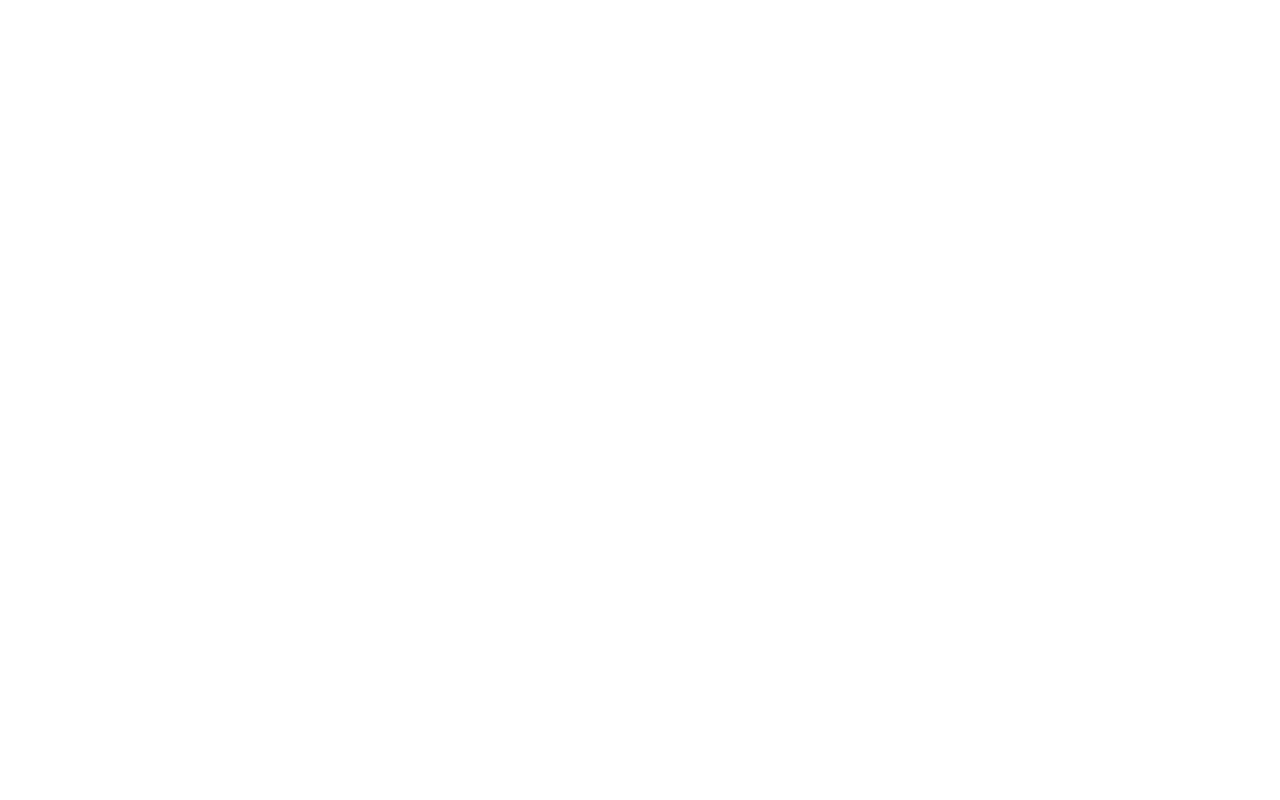
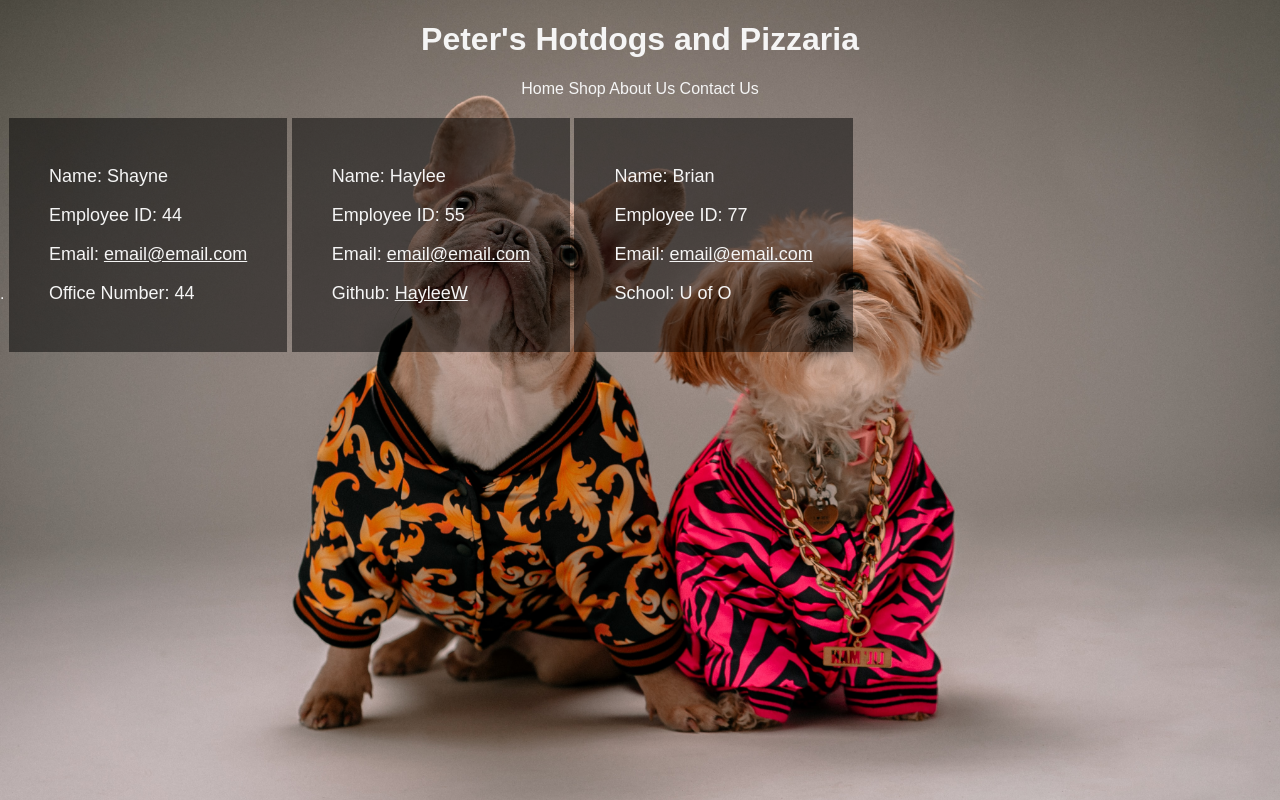
Before and after one commit to MaddieGillis/employee-bio-generator, a website: page index.html in a window 1280 px wide. Drawn offline with Linux system fonts and the light colour scheme.

Commit message:
updated readme

```diff
--- a/index.html
+++ b/index.html
@@ -0,0 +1,68 @@
+
+    <!DOCTYPE html>
+<html lang="en">
+<head>
+    <meta charset="UTF-8">
+    <meta http-equiv="X-UA-Compatible" content="IE=edge">
+    <meta name="viewport" content="width=device-width, initial-scale=1.0">
+    <link rel="stylesheet" href="/style.css">
+    <title>Employee Bios</title>
+    <link rel="icon" type="image/x-icon" href="./src/favicon.jpg">
+</head>
+<body>
+    <header>
+       <h1>Peter's Hotdogs and Pizzaria</h1>
+       <div id="linkbar">Home Shop About Us Contact Us</div>
+    </header>
+<article>
+       .
+    <div class="card">
+    <p id="staff-name">
+    Name: Shayne
+    </p>
+    <p id="staff-number">
+    Employee ID: 44
+    </p>
+    <p id="staff-email">
+    Email: <a href="mailto:email@email.com">email@email.com</a>
+    </p>
+    <p id="staff-unique">
+    Office Number: 44
+    </p>
+    </div>
+
+    <div class="card">
+    <p id="staff-name">
+    Name: Haylee
+    </p>
+    <p id="staff-number">
+    Employee ID: 55
+    </p>
+    <p id="staff-email">
+    Email: <a href="mailto:email@email.com">email@email.com</a>
+    </p>
+    <p id="staff-unique">
+    Github: <a href="https://github.com/HayleeW">HayleeW</a>
+    </p>
+    </div>
+
+    <div class="card">
+    <p id="staff-name">
+    Name: Brian
+    </p>
+    <p id="staff-number">
+    Employee ID: 77
+    </p>
+    <p id="staff-email">
+    Email: <a href="mailto:email@email.com">email@email.com</a>
+    </p>
+    <p id="staff-unique">
+    School: U of O
+    </p>
+    </div>
+
+</article>
+
+
+</body>
+</html>
```
Also changed, not shown: README.md.
